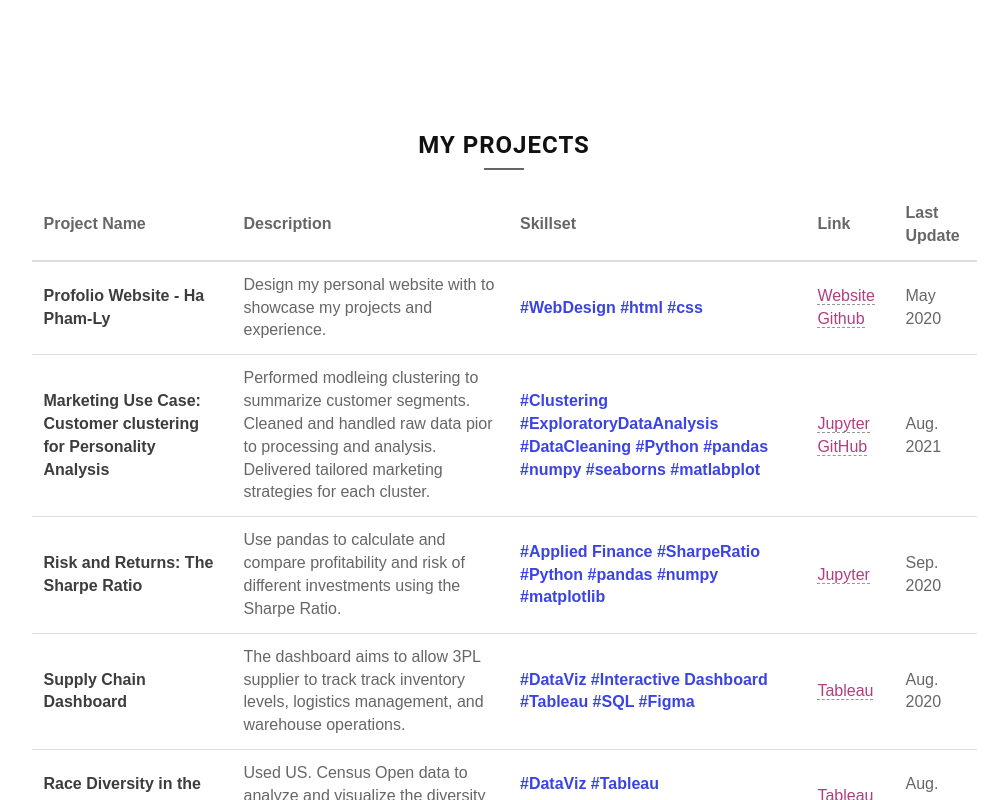
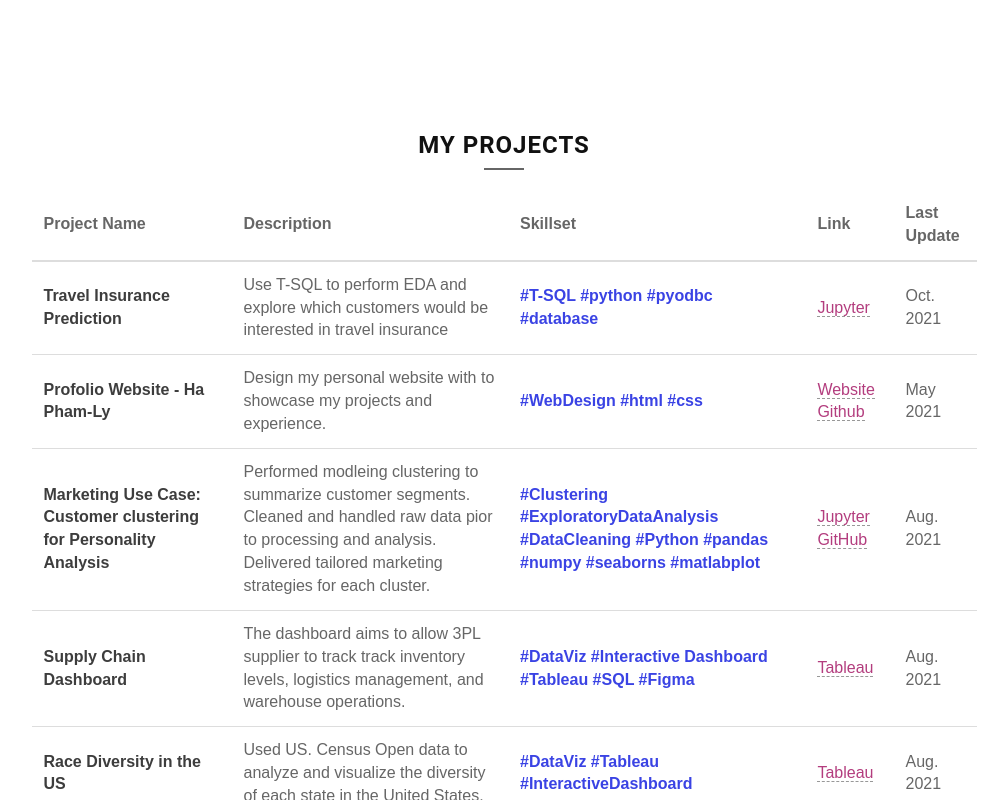
Before and after one commit to plnh/plnh.github.io, a plain HTML site: page index.html in a window 1280 px wide. Shown: the part 2000-2800 px from the top of the page, without its empty margins (136-1144 px from the left). Drawn offline with nearby package versions, Linux system fonts and the light colour scheme; files that its build step writes are made by us from their sources.

Commit message:
Update index.html

```diff
--- a/index.html
+++ b/index.html
@@ -191,6 +191,17 @@
               </tr>
             </thead>
             <tbody>
+				<tr>
+                <td><a class=project-name href="https://github.com/plnh/Data-Analyst_Portfolio/blob/main/SQL/Travel%20Insurance%20Prediction.ipynb" target="_blank">Travel Insurance Prediction</a></td>
+                <!-- Need to learn how to make Jupiter to html -->
+                <td>Use T-SQL to perform EDA and explore which customers would be interested in travel insurance</td>
+
+                <td id=tag>#T-SQL #python #pyodbc #database</td>
+                <td>
+                  <a class='project-link underline-dashed' href="https://github.com/plnh/Data-Analyst_Portfolio/blob/main/SQL/Travel%20Insurance%20Prediction.ipynb" target="_blank">Jupyter</a>
+                </td>
+                <td>Oct. 2021</td>
+              </tr>
               <tr>
                 <td><a class='project-name' href="https://github.com/plnh/plnh.github.io">Profolio Website - Ha Pham-Ly</a></td>
                 <!-- Need to upload link here -->
@@ -201,7 +212,7 @@
                   <a class='project-link underline-dashed' href="">Website</a>
                   <a class='project-link underline-dashed' href="" target="_blank">Github</a>
                 </td>
-                <td>May 2020</td>
+                <td>May 2021</td>
 			  <tr>
                <td style="width:200px"><a class=project-name href="https://github.com/plnh/Customer_Personality_Analysis/blob/main/Customer%20Personality%20Analysis.ipynb" target="_blank">Marketing Use Case: Customer clustering for Personality Analysis</a></td>
                 <!-- Need to learn how to make Jupiter to html -->
@@ -215,17 +226,6 @@
                 <td>Aug. 2021</td>
               </tr>
               <tr>
-                <td><a class=project-name href="https://github.com/plnh/datacamp-Data-Analyst-with-Python/blob/main/Projects/Risk%20and%20Returns_%20The%20Sharpe%20Ratio.ipynb" target="_blank">Risk and Returns: The Sharpe Ratio</a></td>
-                <!-- Need to learn how to make Jupiter to html -->
-                <td>Use pandas to calculate and compare profitability and risk of different investments using the Sharpe Ratio.</td>
-
-                <td id=tag>#Applied Finance #SharpeRatio #Python #pandas #numpy #matplotlib</td>
-                <td>
-                  <a class='project-link underline-dashed' href="https://github.com/plnh/datacamp-Data-Analyst-with-Python/blob/main/Projects/Risk%20and%20Returns_%20The%20Sharpe%20Ratio.ipynb" target="_blank">Jupyter</a>
-                </td>
-                <td>Sep. 2020</td>
-              </tr>
-              <tr>
                 <td><a class=project-name href="https://public.tableau.com/views/RWFDSupplyChainDashboard_16293782780050/Dashboard1?:language=en-US&:display_count=n&:origin=viz_share_link" target="_blank">Supply Chain Dashboard</a></td>
 
                 <td>The dashboard aims to allow 3PL supplier to track track inventory levels, logistics management, and warehouse operations.</td>
@@ -235,7 +235,7 @@
                   <a class='project-link underline-dashed'
                     href="https://public.tableau.com/views/RWFDSupplyChainDashboard_16293782780050/Dashboard1?:language=en-US&:display_count=n&:origin=viz_share_link" target="_blank">Tableau</a>
                 </td>
-                <td>Aug. 2020</td>
+                <td>Aug. 2021</td>
               </tr>
 
 			  </tr>
```
